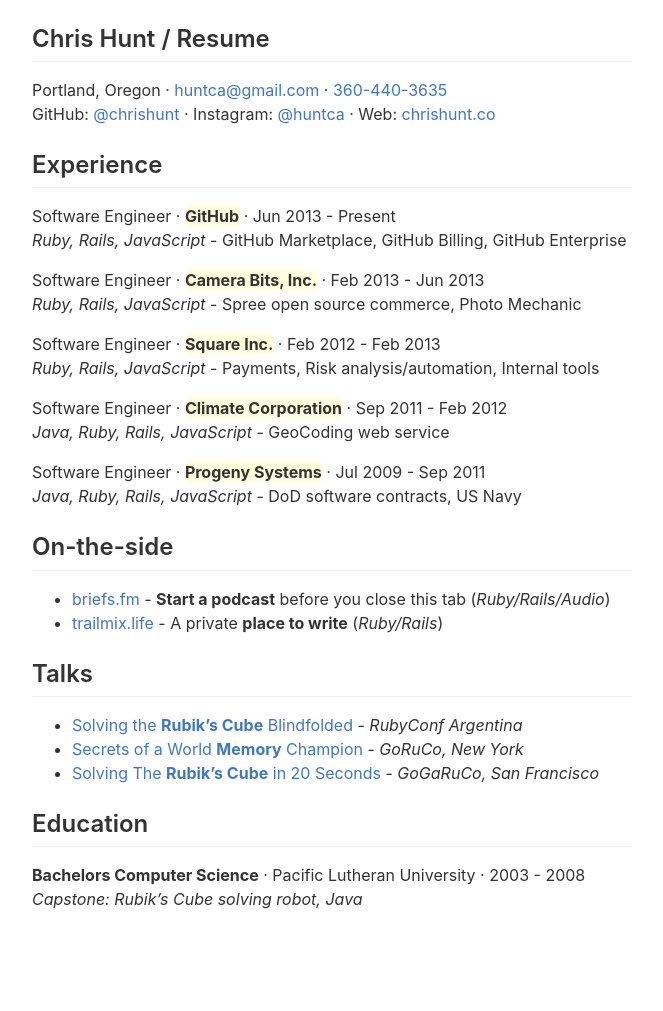
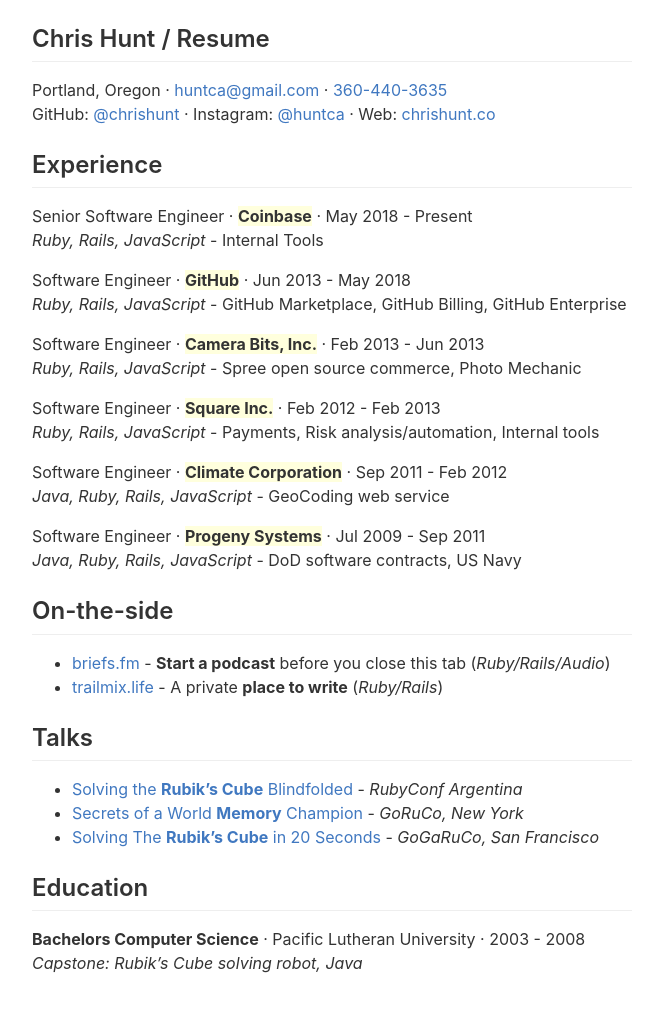
Before and after one commit to chrishunt/chrishunt.github.com, a Jekyll site: the page built from resume/index.md, in a window 1280 px wide. Shown: the whole page, without its empty margins (308-971 px from the left). Built offline with Jekyll 4.4.1, drawn with Linux system fonts in a browser that asks for light colours; before the commit the page ends 947 px from its top, so only the background shows below that.

Commit message:
Add coinbase

```diff
--- a/resume/index.md
+++ b/resume/index.md
@@ -12,7 +12,10 @@
 
 ## Experience
 
-Software Engineer &middot; <span class='highlight'>GitHub</span> &middot; Jun 2013 - Present<br/>
+Senior Software Engineer &middot; <span class='highlight'>Coinbase</span> &middot; May 2018 - Present<br/>
+*Ruby, Rails, JavaScript* - Internal Tools
+
+Software Engineer &middot; <span class='highlight'>GitHub</span> &middot; Jun 2013 - May 2018<br/>
 *Ruby, Rails, JavaScript* - GitHub Marketplace, GitHub Billing, GitHub Enterprise
 
 Software Engineer &middot; <span class='highlight'>Camera Bits, Inc.</span> &middot; Feb 2013 - Jun 2013<br/>
```
